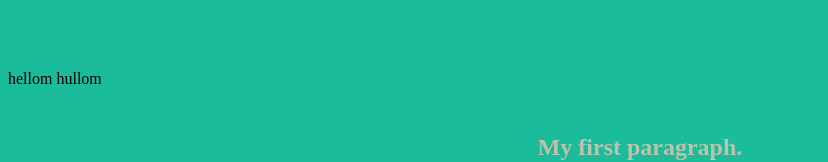
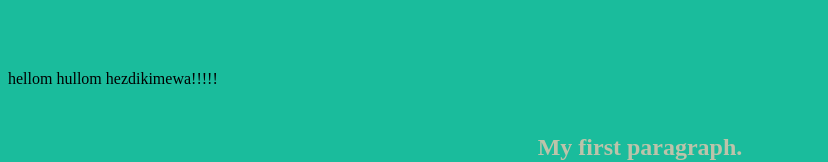
Before and after one commit to erequto/labo2, a plain HTML site: page index.html in a window 1280 px wide. Shown: the part 552-714 px from the top of the page, without its empty margins (0-828 px from the left). Drawn offline with Linux system fonts and the light colour scheme.

Commit message:
hullom mmmm

```diff
--- a/index.html
+++ b/index.html
@@ -6,7 +6,7 @@
 <body style="background-color:#1abc9c">
 
 <h1 style="padding-top:20%;padding-bottom:20%;text-align:center;color:#ffffff">My First Heading<br>Location de voiture</h1>
-<p>hellom hullom</p>
+<p>hellom hullom hezdikimewa!!!!!</p>
 <h2 style="padding-top:2%;padding-bottom:20%;text-align:center;color:#bdc3aa">My first paragraph.</h2>
 
 </body>
```
